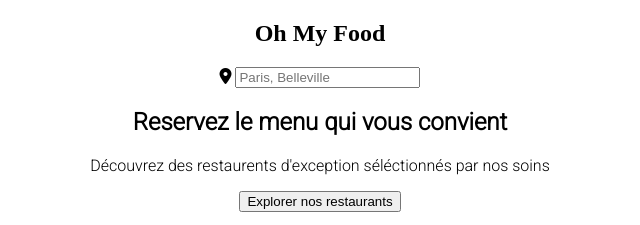
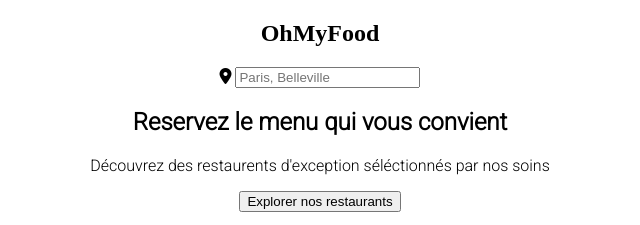
Before and after one commit to NadineOpenClassRoom/Troisi-meProjet, a plain HTML site: page Ohmyfood/index.html in a window 1280 px wide. Shown: the top 225 px of the page, 320-960 px from the left. Drawn offline with Linux system fonts and the light colour scheme; a web font is replaced by a local one.

Commit message:
Changes on index.html

```diff
--- a/Ohmyfood/index.html
+++ b/Ohmyfood/index.html
@@ -19,7 +19,7 @@
 </div>
 <body>
     <header><section class="ohmyfood">
-        <h1>Oh My Food</h1>
+        <h1>OhMyFood</h1>
     </section>
     <section class="ville"><i class="fas fa-map-marker-alt"></i>   <input type="text" placeholder="Paris, Belleville"></section>
     <section class="acceuil_menu">
```
